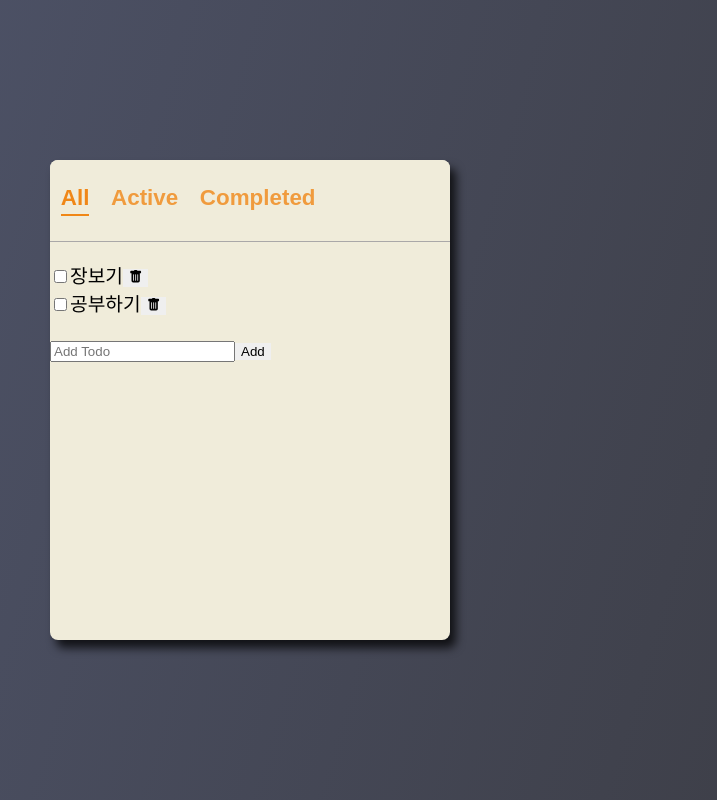
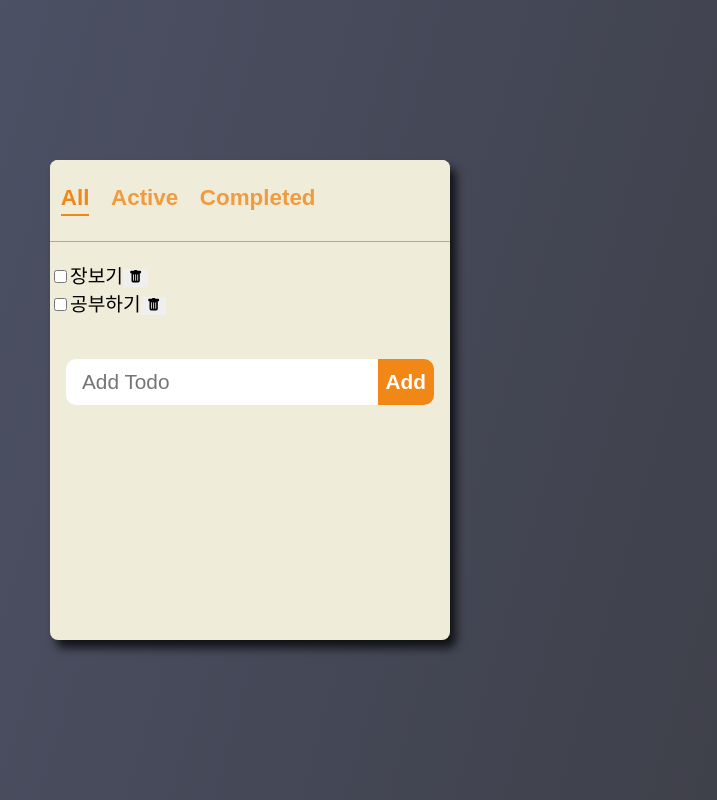
Before and after one commit to Inna-decsgr/To-do-list, a React (Create React App) app: page / in a window 1280 px wide. Shown: the whole page, without its empty margins (390-1107 px from the left). Built offline with nearby package versions, Linux system fonts and the light colour scheme.

Commit message:
🚧 Style AddTodo input and Button

```diff
--- a/src/components/AddTodo.jsx
+++ b/src/components/AddTodo.jsx
@@ -1,5 +1,6 @@
 import React, { useState } from 'react';
 import {v4 as uuidv4} from 'uuid';
+import styles from './AddTodo.module.css'
 
 export default function AddTodo({onAdd}) {
   const [text, setText] = useState('')
@@ -16,14 +17,15 @@ export default function AddTodo({onAdd}) {
   }
   return (
     <div>
-      <form onSubmit={handleSubmit}>
+      <form onSubmit={handleSubmit} className={styles.form}>
         <input
+          className={styles.input}
           type="text"
           placeholder='Add Todo'
           value={text}
           onChange={handleChange}
         />
-        <button>Add</button>
+        <button className={styles.button}>Add</button>
       </form>
     </div>
   );
--- /dev/null
+++ b/src/components/AddTodo.module.css
@@ -0,0 +1,30 @@
+.form {
+  width: 100%;
+  display: flex;
+  padding: 1.4rem 1rem;
+  background-color: var(--color-bg-dark);
+}
+
+.input {
+  flex: 1 0 auto;
+  font-size: 1.3rem;
+  padding: 0.7rem 1rem;
+  border: none;
+  outline: none;
+  border-top-left-radius: 10px;
+  border-bottom-left-radius: 10px;
+}
+
+.button {
+  cursor: pointer;
+  background-color: var(--color-accent);
+  color: var(--color-white);
+  font-weight: bold;
+  font-size: 1.3rem;
+  padding: 0 0.5rem;
+  border-top-right-radius: 10px;
+  border-bottom-right-radius: 10px;
+}
+.button:hover {
+  filter: brightness(125%);
+}
```
